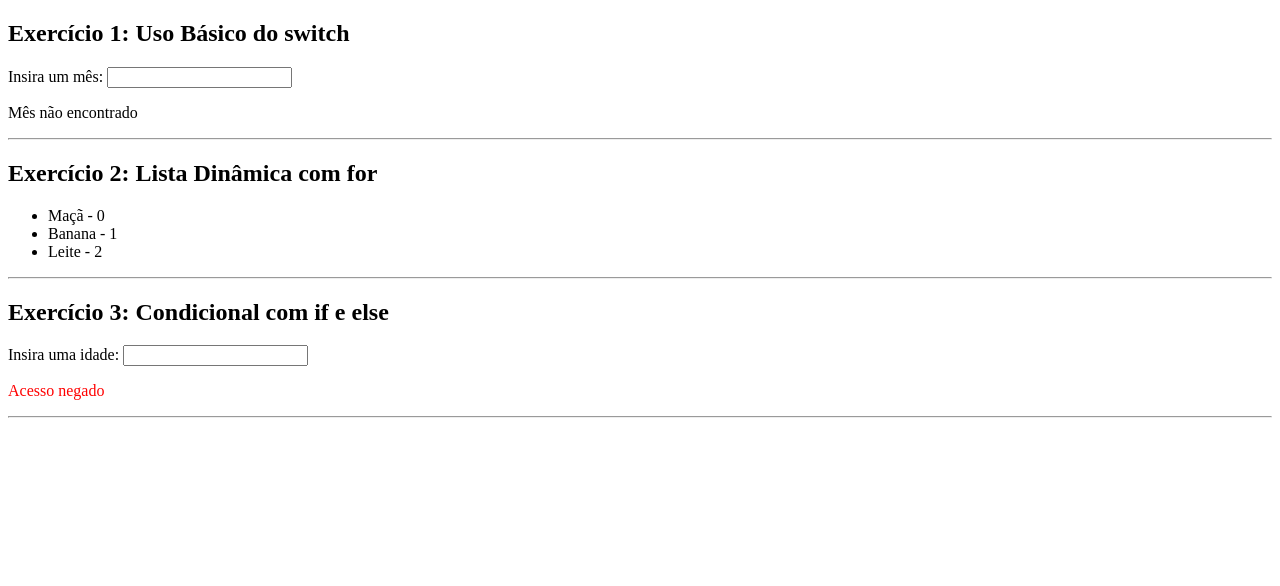
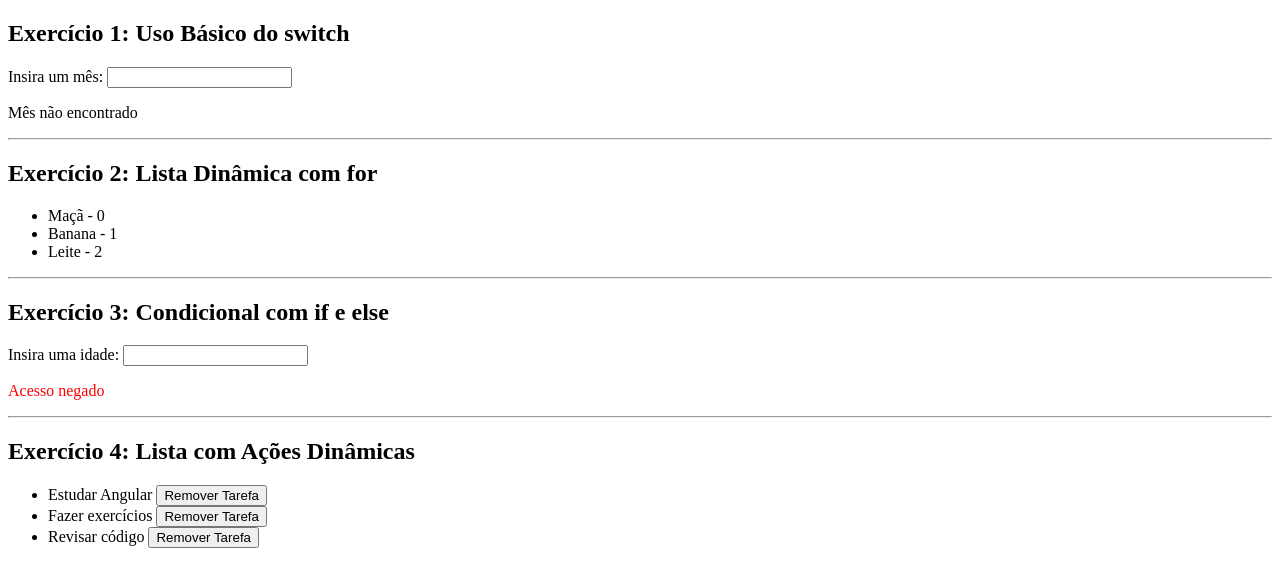
Before and after one commit to bailooon/Checkpoint-2-Angular, an Angular app: page / in a window 1280 px wide. Shown: the top 586 px of the page. Built offline with nearby package versions, Linux system fonts and the light colour scheme.

Commit message:
Conclusão do Exercício 4

```diff
--- a/src/app/components/control-flow/control-flow.component.html
+++ b/src/app/components/control-flow/control-flow.component.html
@@ -70,3 +70,16 @@
 }
 
 <hr>
+
+<h2> Exercício 4: Lista com Ações Dinâmicas</h2>
+
+<ul>
+    @for(tarefa of tarefas; track $index){
+        <li>{{tarefa}}
+        <button (click)="removerTarefa( $index )">Remover Tarefa</button>
+    </li>
+    } @empty {
+        <p>Nenhuma tarefa na lista</p>
+    }
+
+</ul>
--- a/src/app/components/control-flow/control-flow.component.ts
+++ b/src/app/components/control-flow/control-flow.component.ts
@@ -10,8 +10,9 @@ import { Component, input } from '@angular/core';
 })
 export class ControlFlowComponent {
   mes: number = 0;
-  itens: string[] = ["Maçã", "Banana", "Leite"]
+  itens: string[] = ["Maçã", "Banana", "Leite"];
   idade: number = 0;
+  tarefas: string[] = ["Estudar Angular", "Fazer exercícios", "Revisar código"];
 
   trocarMes(event:Event) : void{
     const elementoSelecionado = event.target as HTMLSelectElement
@@ -23,4 +24,8 @@ export class ControlFlowComponent {
     this.idade =  parseInt(elementoSelecionado.value)
   }
 
+  removerTarefa(index: number): void{
+    this.tarefas.splice(index, 1);
+  }
+
 }
```
